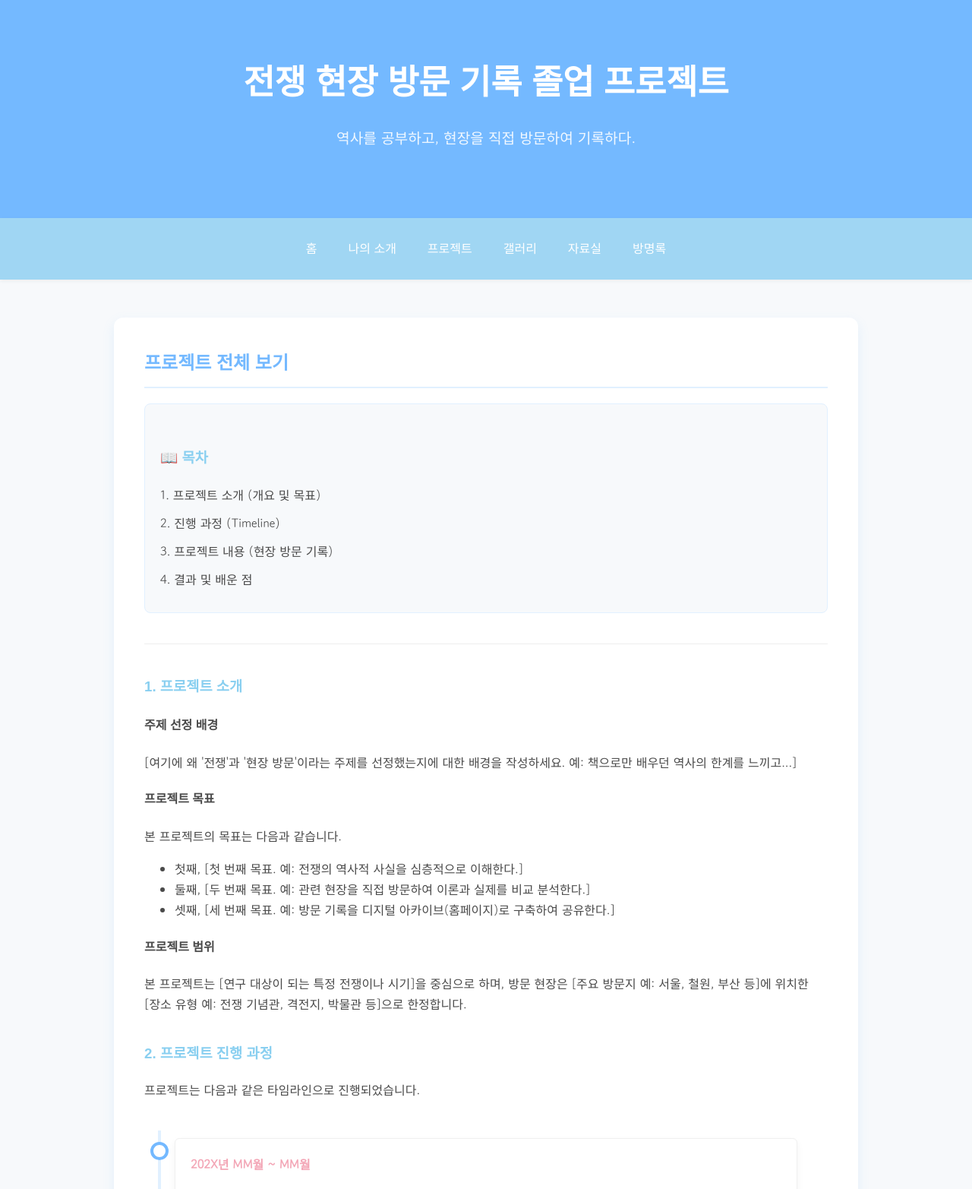
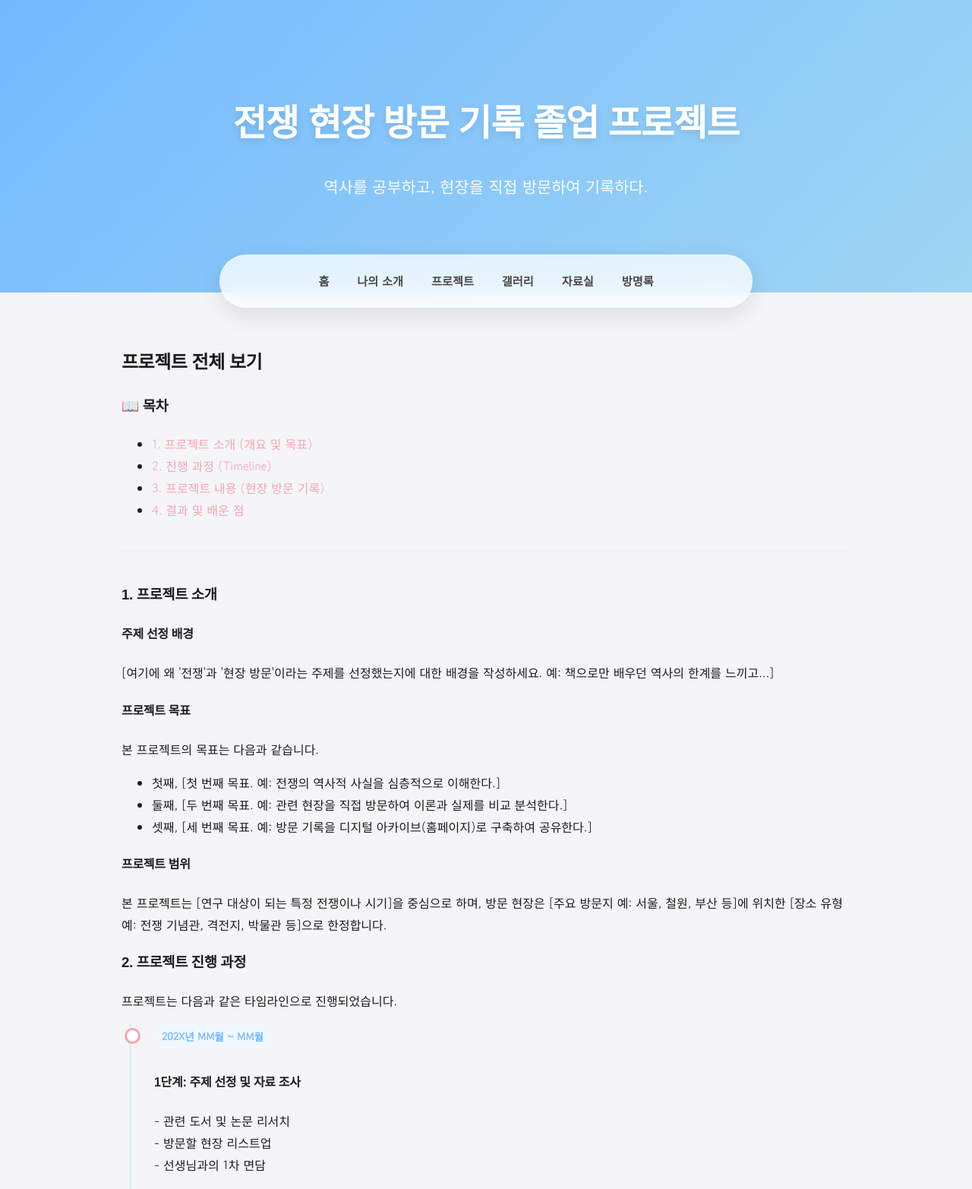
Before and after one commit to ohdajun1230/war-study-project, a plain HTML site: page project.html in a window 1280 px wide. Shown: the top 1565 px of the page at 76% size. Drawn offline with Linux system fonts and the light colour scheme; a web font is replaced by a local one.

Commit message:
Update style.css

```diff
--- a/style.css
+++ b/style.css
@@ -1,155 +1,201 @@
-/* style.css (하늘색 & 분홍색 테마 + 갤러리/자료실 추가) */
+/* style.css (Apple Style + Sky Blue & Pink Theme) */
 
-/* 1. 기본 설정 */
+/* 1. 기본 설정 (애플 스타일의 밝은 회색 배경) */
 body {
-    font-family: 'Gowun Dodum', Roboto, sans-serif;
-    line-height: 1.7;
+    font-family: 'Gowun Dodum', -apple-system, BlinkMacSystemFont, "Segoe UI", Roboto, sans-serif;
+    line-height: 1.8;
     margin: 0;
     padding: 0;
-    background-color: #f7f9fb;
-    color: #4a4a4a;
-}
-h1, h2, h3, h4 { font-family: 'IBM Plex Sans KR', sans-serif; font-weight: 700; }
-
-/* 2. 헤더 */
-.header {
-    background-color: #74b9ff;
-    color: white;
-    padding: 70px 30px;
-    text-align: center;
-}
-.header h1 { font-size: 2.8em; margin: 0 0 10px 0; }
-.header p { font-size: 1.2em; opacity: 0.9; font-family: 'Gowun Dodum', sans-serif; }
-
-/* 3. 네비게이션 (메뉴) */
-.nav {
-    background-color: #a0d6f3;
-    text-align: center;
-    padding: 15px 0;
-    position: sticky; top: 0; z-index: 100;
-    box-shadow: 0 2px 5px rgba(0,0,0,0.05);
-}
-.nav a {
-    color: white;
-    text-decoration: none;
-    padding: 12px 15px; /* 메뉴가 많아져서 간격을 조금 줄임 */
-    margin: 0 3px;
-    font-family: 'IBM Plex Sans KR', sans-serif;
-    font-weight: 500;
-    font-size: 1em;
-    transition: 0.3s;
-    border-radius: 5px;
-    display: inline-block; /* 모바일에서 줄바꿈 방지 */
-}
-.nav a:hover { background-color: #ffffff; color: #74b9ff; }
-
-/* 4. 메인 컨테이너 */
-.container {
-    max-width: 900px;
-    margin: 50px auto;
-    padding: 40px;
-    background-color: white;
-    border-radius: 12px;
-    box-shadow: 0 6px 15px rgba(116, 185, 255, 0.15);
+    background-color: #f5f5f7; /* 애플 특유의 연한 회색 배경 */
+    color: #1d1d1f; /* 완전 검정이 아닌 진한 회색 */
+    word-break: keep-all; /* 한글 단어 끊김 방지 */
 }
 
-/* 5. 제목 및 링크 스타일 */
-.container h2 { color: #74b9ff; border-bottom: 2px solid #e1f0ff; padding-bottom: 10px; margin-top: 50px; }
-.container h2:first-child { margin-top: 0; }
-.container h3 { color: #89cff0; margin-top: 35px; }
-a { color: #f3a6b6; text-decoration: none; font-weight: bold; }
-a:hover { text-decoration: underline; }
+/* 제목 폰트 */
+h1, h2, h3, h4 {
+    font-family: 'IBM Plex Sans KR', sans-serif;
+    font-weight: 700;
+    letter-spacing: -0.02em; /* 자간을 살짝 좁혀서 세련되게 */
+}
 
-/* 6. 푸터 */
-.footer { text-align: center; padding: 40px 20px; margin-top: 60px; border-top: 1px solid #e1f0ff; color: #aaa; font-size: 0.9em; }
+/* 링크 스타일 */
+a {
+    color: #f3a6b6; /* 💖 분홍색 포인트 */
+    text-decoration: none;
+    transition: color 0.3s ease;
+}
+a:hover {
+    color: #ff8fa3;
+    text-decoration: underline;
+}
 
-/* 7. ✨ NEW: 갤러리 그리드 스타일 */
+/* 2. 헤더 (Hero Section) */
+.header {
+    background: linear-gradient(135deg, #74b9ff 0%, #a0d6f3 100%); /* 하늘색 그라데이션 */
+    color: white;
+    padding: 120px 20px 100px; /* 위아래 여백을 시원하게 */
+    text-align: center;
+    position: relative;
+    margin-bottom: -50px; /* 네비게이션과 자연스럽게 겹치기 위해 */
+}
+
+.header h1 {
+    font-size: 3em;
+    margin: 0 0 15px 0;
+    text-shadow: 0 4px 10px rgba(0,0,0,0.1);
+}
+
+.header p {
+    font-size: 1.3em;
+    opacity: 0.95;
+    font-weight: 400;
+}
+
+/* 3. 네비게이션 (글래스모피즘 + 플로팅 알약 디자인) */
+.nav {
+    position: sticky;
+    top: 20px; /* 화면 상단에서 살짝 떨어짐 */
+    z-index: 1000;
+
+    width: 90%;
+    max-width: 700px;
+    margin: 0 auto 50px auto; /* 중앙 정렬 */
+
+    background-color: rgba(255, 255, 255, 0.75); /* 반투명 흰색 */
+    backdrop-filter: blur(20px); /* ✨ 유리처럼 흐릿한 효과 */
+    -webkit-backdrop-filter: blur(20px); /* 사파리 호환 */
+
+    border-radius: 50px; /* 둥근 알약 모양 */
+    box-shadow: 0 10px 30px rgba(0, 0, 0, 0.1); /* 부드러운 그림자 */
+    border: 1px solid rgba(255, 255, 255, 0.5);
+
+    text-align: center;
+    padding: 12px 0;
+    display: flex;
+    justify-content: center;
+    flex-wrap: wrap;
+    gap: 5px;
+}
+
+.nav a {
+    color: #4a4a4a;
+    font-weight: 600;
+    padding: 8px 16px;
+    border-radius: 25px;
+    font-size: 0.95em;
+}
+
+.nav a:hover {
+    background-color: rgba(116, 185, 255, 0.15); /* 호버 시 연한 하늘색 배경 */
+    color: #74b9ff;
+    text-decoration: none;
+}
+
+/* 4. 메인 컨테이너 (레이아웃) */
+.container {
+    max-width: 960px;
+    margin: 0 auto 80px auto;
+    padding: 0 20px;
+}
+
+/* 5. ✨ 애플 스타일 카드 박스 (Apple Card) */
+/* 모든 내용을 이 박스 안에 넣으면 예뻐집니다 */
+.apple-card {
+    background-color: white;
+    border-radius: 24px; /* 모서리를 아주 둥글게 */
+    padding: 50px;
+    box-shadow: 0 20px 40px rgba(0, 0, 0, 0.05); /* 은은하고 넓은 그림자 */
+    margin-bottom: 40px;
+    transition: transform 0.3s ease, box-shadow 0.3s ease;
+}
+
+.apple-card:hover {
+    transform: translateY(-5px); /* 마우스 올리면 살짝 떠오름 */
+    box-shadow: 0 30px 60px rgba(116, 185, 255, 0.15); /* 하늘색 그림자 살짝 */
+}
+
+/* 카드 내부 제목 스타일 */
+.apple-card h2 {
+    color: #1d1d1f;
+    font-size: 2em;
+    margin-top: 0;
+    margin-bottom: 30px;
+    border-bottom: 2px solid #f5f5f7;
+    padding-bottom: 15px;
+}
+
+.apple-card h3 {
+    color: #74b9ff; /* 하늘색 소제목 */
+    font-size: 1.5em;
+    margin-top: 40px;
+    margin-bottom: 15px;
+}
+
+/* 6. ✨ 애니메이션 (나타나기 효과) */
+@keyframes fadeInUp {
+    from { opacity: 0; transform: translateY(30px); }
+    to { opacity: 1; transform: translateY(0); }
+}
+
+.fade-in {
+    animation: fadeInUp 0.8s ease-out forwards;
+    opacity: 0; /* 시작할 때 안 보임 */
+}
+
+/* 순차적 딜레이 */
+.delay-1 { animation-delay: 0.1s; }
+.delay-2 { animation-delay: 0.3s; }
+.delay-3 { animation-delay: 0.5s; }
+
+
+/* 7. 타임라인 (Project 페이지용) */
+.timeline {
+    position: relative;
+    border-left: 3px solid #e1f0ff;
+    margin-left: 10px;
+    padding-left: 30px;
+}
+.timeline-item { margin-bottom: 40px; position: relative; }
+.timeline-item::before {
+    content: '';
+    position: absolute;
+    left: -39px; top: 5px;
+    width: 15px; height: 15px;
+    background: white;
+    border: 3px solid #f3a6b6; /* 분홍색 점 */
+    border-radius: 50%;
+}
+.timeline-date {
+    display: inline-block;
+    padding: 4px 10px;
+    background-color: #f0f8ff;
+    color: #74b9ff;
+    border-radius: 12px;
+    font-size: 0.85em;
+    font-weight: bold;
+    margin-bottom: 10px;
+}
+
+/* 8. 갤러리 그리드 */
 .gallery-grid {
     display: grid;
-    grid-template-columns: repeat(auto-fit, minmax(250px, 1fr)); /* 반응형 그리드 */
-    gap: 20px;
-    margin-top: 20px;
+    grid-template-columns: repeat(auto-fit, minmax(280px, 1fr));
+    gap: 25px;
 }
-.gallery-item {
-    border: 1px solid #eee;
-    border-radius: 8px;
-    overflow: hidden;
-    transition: transform 0.3s;
+.gallery-item img {
+    width: 100%;
+    height: 220px;
+    object-fit: cover;
+    border-radius: 16px; /* 사진 모서리도 둥글게 */
+    transition: transform 0.4s ease;
 }
-.gallery-item:hover { transform: translateY(-5px); box-shadow: 0 5px 15px rgba(0,0,0,0.1); }
-.gallery-item img { width: 100%; height: 200px; object-fit: cover; }
-.gallery-caption { padding: 15px; text-align: center; color: #666; font-size: 0.95em; }
+.gallery-item:hover img { transform: scale(1.03); }
 
-/* 8. ✨ NEW: 자료실 테이블 스타일 */
-.resource-table { width: 100%; border-collapse: collapse; margin-top: 20px; }
-.resource-table th, .resource-table td { border-bottom: 1px solid #eee; padding: 15px; text-align: left; }
-.resource-table th { background-color: #f7f9fb; color: #74b9ff; }
-
-/* 9. ✨ NEW: 프로젝트 통합 페이지 목차 스타일 */
-.toc {
-    background-color: #f7f9fb;
-    padding: 20px;
-    border-radius: 8px;
-    margin-bottom: 40px;
-    border: 1px solid #e1f0ff;
+/* 9. 푸터 */
+.footer {
+    text-align: center;
+    padding: 50px 0;
+    color: #86868b;
+    font-size: 0.9em;
+    margin-top: 40px;
 }
-.toc ul { list-style: none; padding: 0; margin: 0; }
-.toc li { margin-bottom: 10px; }
-.toc a { color: #4a4a4a; font-weight: normal; }
-.toc a:hover { color: #74b9ff; }
-
-/* 타임라인 디자인 */
-.timeline {
-    position: relative;
-    max-width: 100%;
-    margin: 40px 0;
-}
-/* 수직선 */
-.timeline::after {
-    content: '';
-    position: absolute;
-    width: 4px;
-    background-color: #e1f0ff; /* 연한 하늘색 */
-    top: 0;
-    bottom: 0;
-    left: 20px; /* 선의 위치 */
-    margin-left: -2px;
-}
-/* 각 단계 박스 */
-.timeline-item {
-    padding: 10px 40px;
-    position: relative;
-    background-color: inherit;
-    width: 100%;
-    box-sizing: border-box;
-}
-/* 타임라인 위의 점 */
-.timeline-item::after {
-    content: '';
-    position: absolute;
-    width: 16px;
-    height: 16px;
-    right: auto;
-    left: 20px; /* 점의 위치 */
-    background-color: white;
-    border: 4px solid #74b9ff; /* 하늘색 테두리 */
-    top: 15px;
-    border-radius: 50%;
-    z-index: 1;
-    transform: translateX(-50%);
-}
-/* 내용 박스 */
-.timeline-content {
-    padding: 20px;
-    background-color: white;
-    position: relative;
-    border-radius: 6px;
-    box-shadow: 0 4px 10px rgba(0,0,0,0.05); /* 부드러운 그림자 */
-    border: 1px solid #f0f0f0;
-}
-.timeline-date {
-    font-weight: bold;
-    color: #f3a6b6; /* 분홍색 날짜 포인트 */
-    margin-bottom: 10px;
-    display: block;
-}
```
